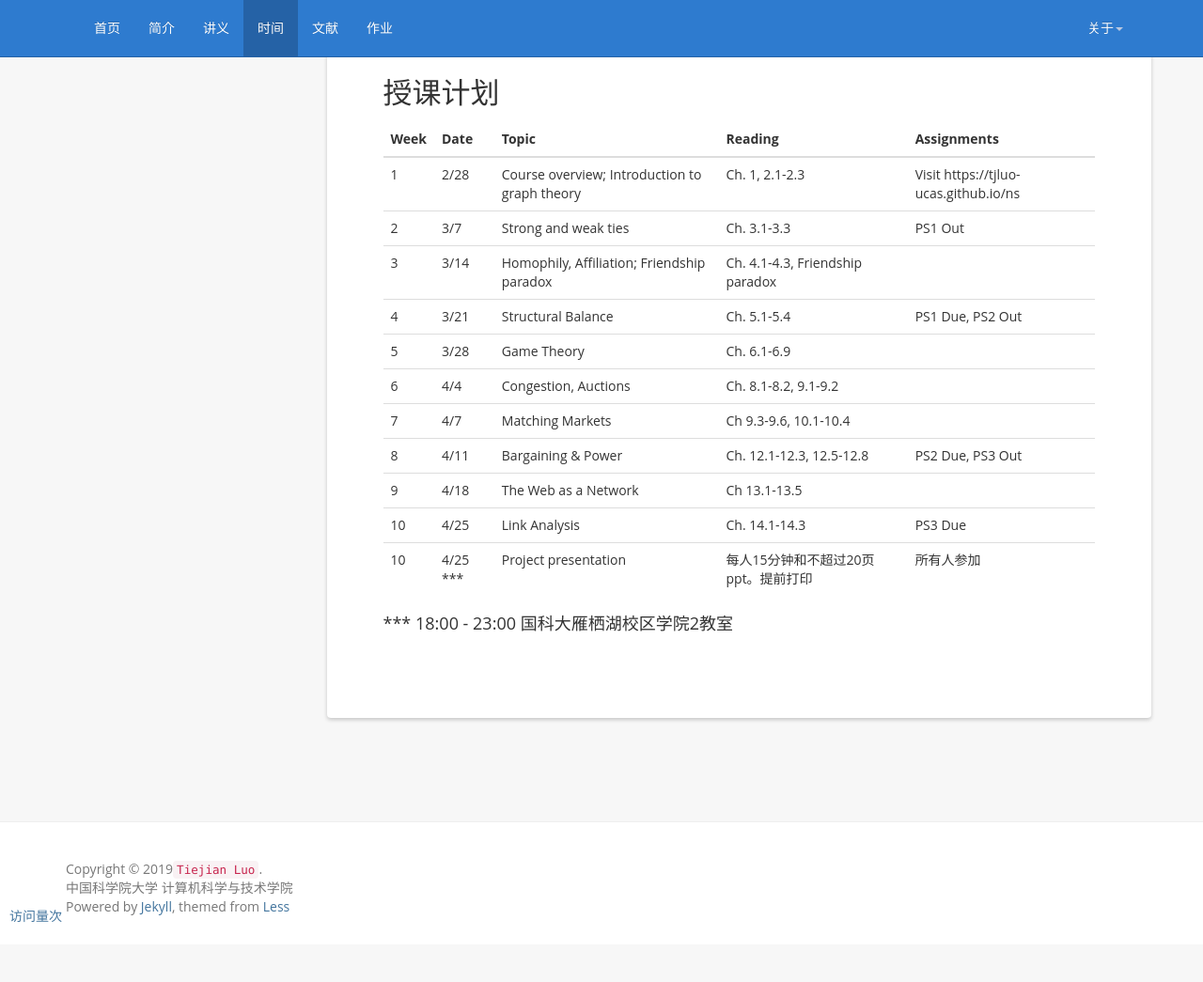
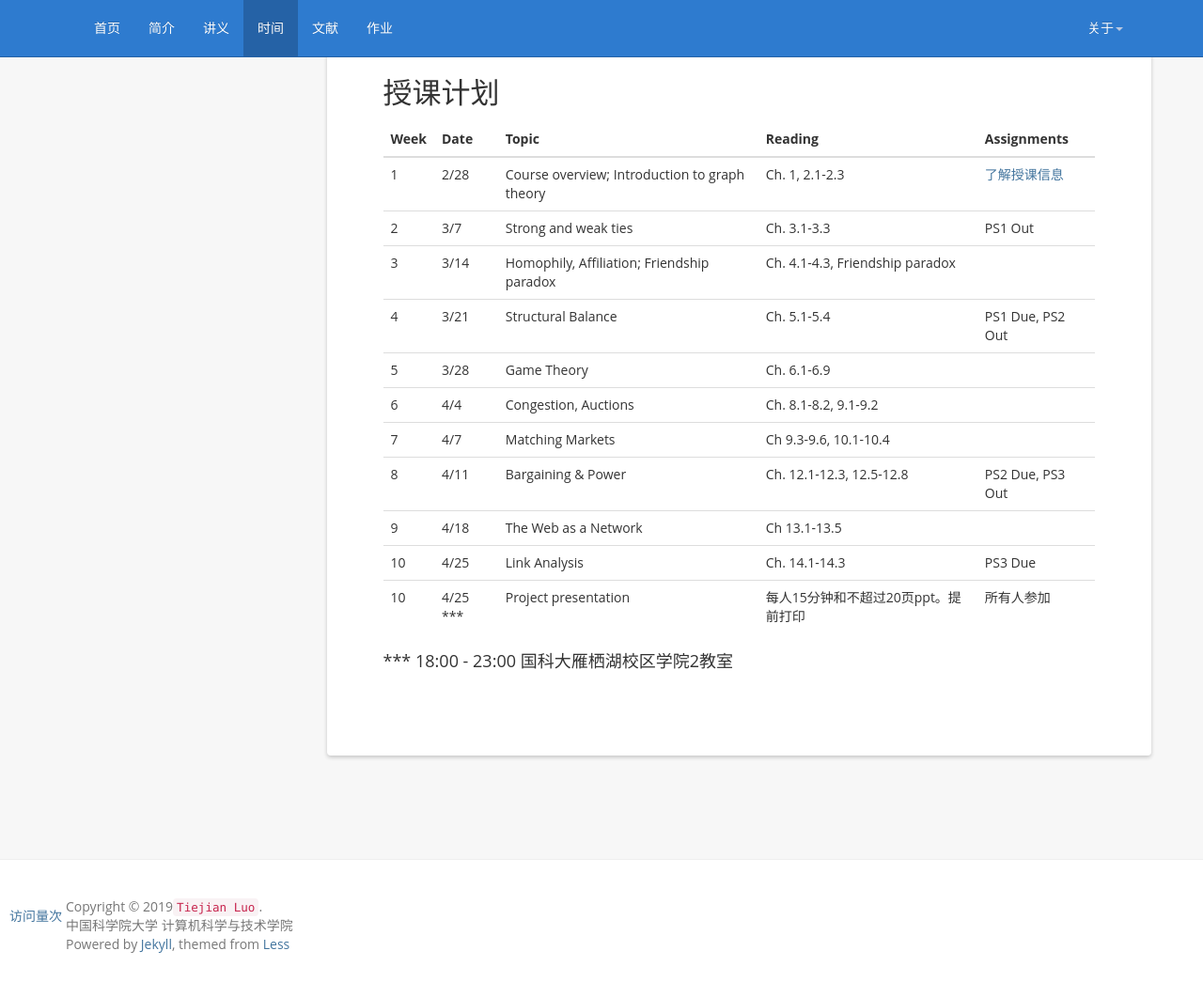
Before and after one commit to tjluo-ucas/ns, a Jekyll site: the page built from _posts/2019-02-09-schedule.md, in a window 1280 px wide and 1045 px high. Shown: the whole window at 94% size. Built offline with Jekyll 4.4.1, drawn with Linux system fonts in a browser that asks for light colours; nearby versions of some CDN libraries; comment, search, counter and statistics services are not loaded.

Commit message:
Update 2019-02-09-schedule.md

```diff
--- a/_posts/2019-02-09-schedule.md
+++ b/_posts/2019-02-09-schedule.md
@@ -11,7 +11,7 @@ permalink: /schedule/
 
 Week | Date	| Topic | Reading	| Assignments
 -----|------|-------|---------|------------
-1 | 2/28 |	Course overview; Introduction to graph theory	|Ch. 1, 2.1-2.3| Visit https://tjluo-ucas.github.io/ns
+1 | 2/28 |	Course overview; Introduction to graph theory	|Ch. 1, 2.1-2.3| [了解授课信息](https://tjluo-ucas.github.io/ns)
 2 |	3/7	|  Strong and weak ties|Ch. 3.1-3.3|PS1 Out
 3 |3/14	|Homophily, Affiliation; Friendship paradox|Ch. 4.1-4.3, Friendship paradox|
 4 |3/21	|Structural Balance|	 Ch. 5.1-5.4	|PS1 Due, PS2 Out
```
